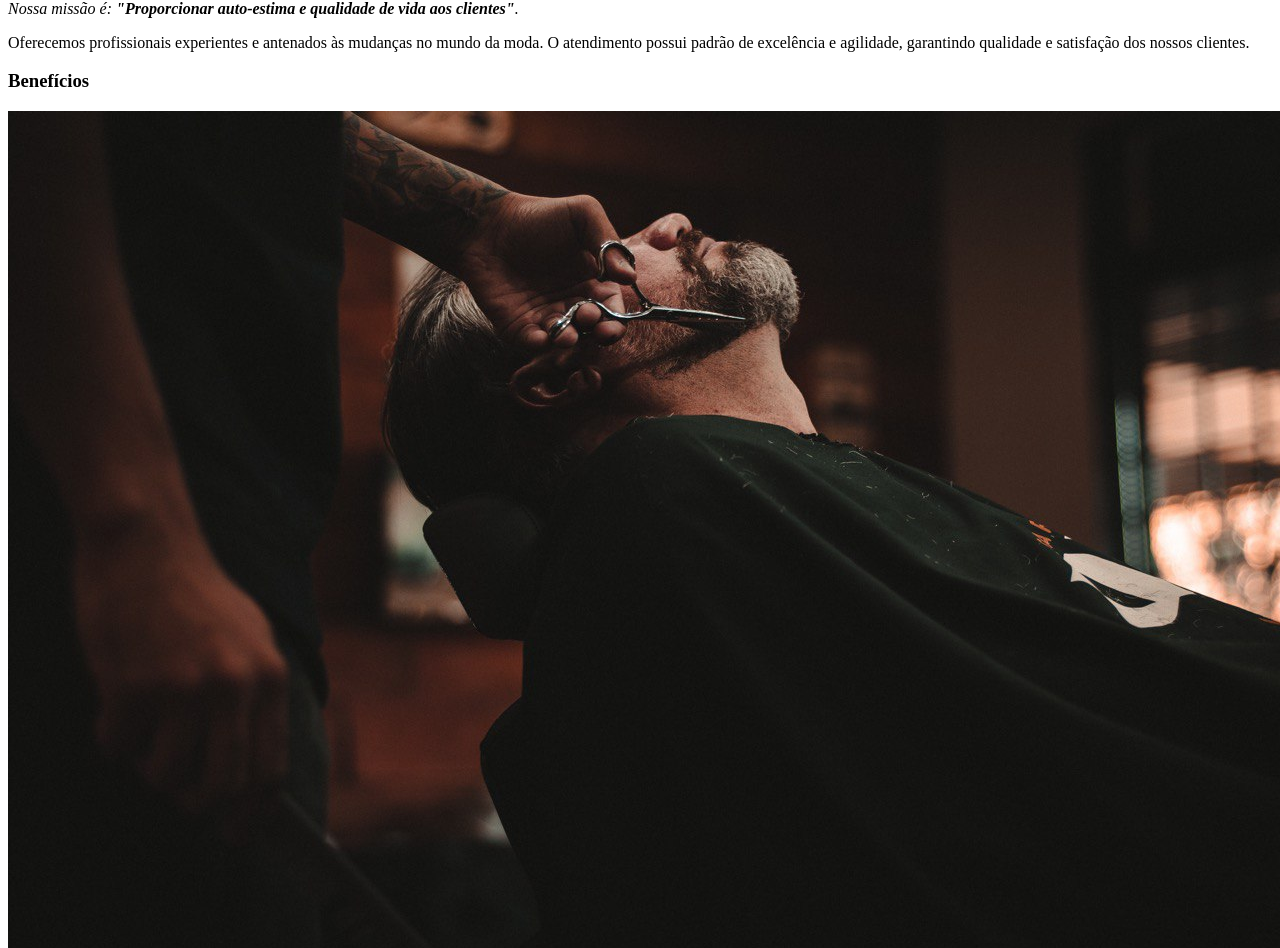
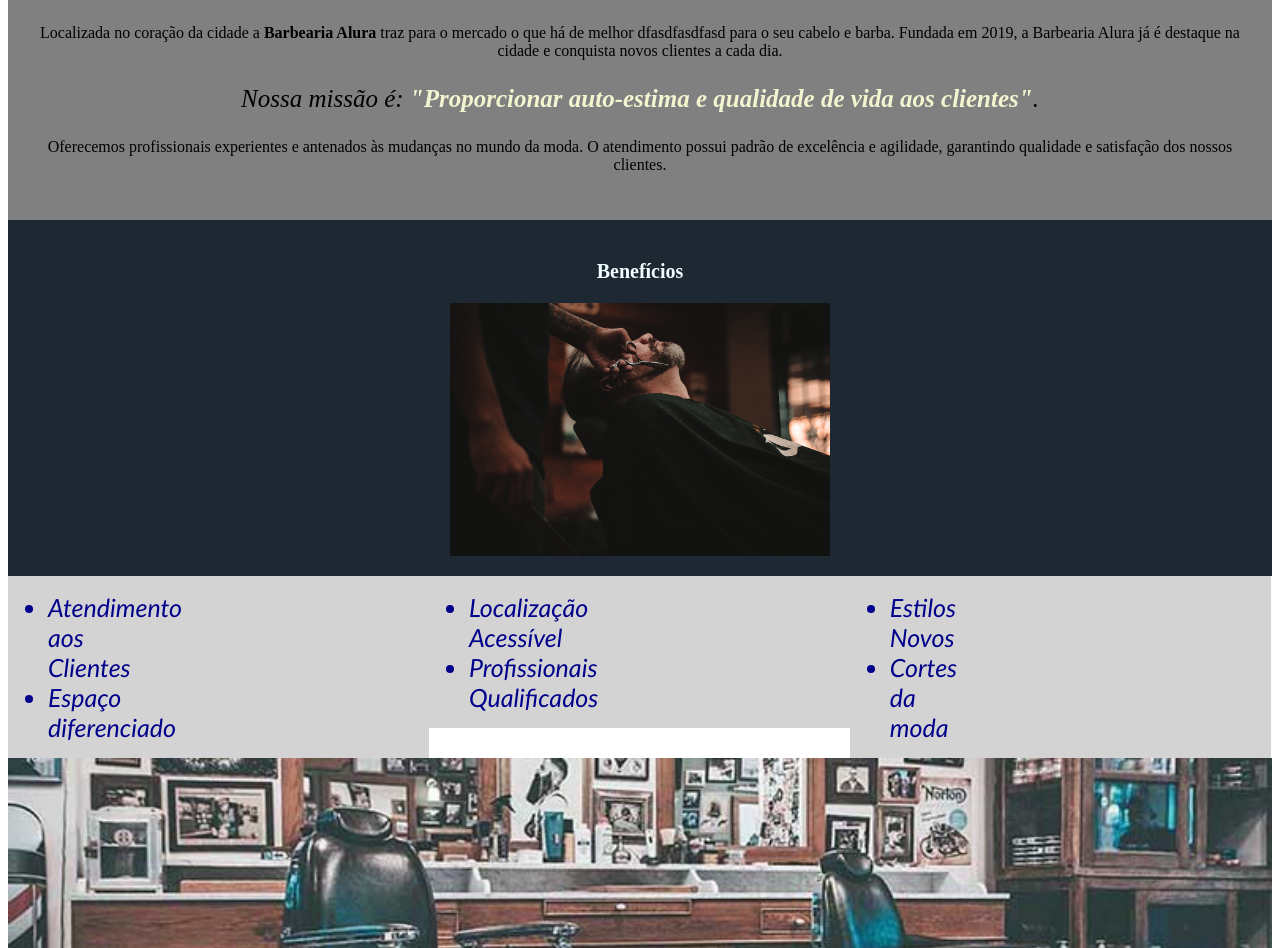
Before and after one commit to Ballu0/Site-Teste, a plain HTML site: page index.html in a window 1280 px wide. Shown: the part 219-1167 px from the top of the page. Drawn offline with Linux system fonts and the light colour scheme.

Commit message:
style.css balu

```diff
--- a/style.css
+++ b/style.css
@@ -1,36 +1,116 @@
-#!/bin/bash
+body {
 
-# Verifique se foi fornecido um link de repositório como argumento.
-if [ $# -ne 1 ]; then
-  echo "Uso: $0 <link_do_repositorio>"
-  exit 1
-fi
+}
 
-# Diretório de destino (pasta Downloads).
-download_dir="$HOME/Downloads"
+#banner {
+	width:100%;
+}
 
-# Verifica se a pasta do repositório já existe em Downloads.
-if [ -d "$download_dir/$(basename $1 .git)" ]; then
-  echo "A pasta do repositório já existe. Removendo..."
-  rm -rf "$download_dir/$(basename $1 .git)"
-fi
+.principal{
+	background: grey;
+	padding: 30px;
+}
 
-# Clona o repositório.
-git clone "$1" "$download_dir/$(basename $1 .git)"
+.titulo-principal {
+	background: lightgrey;
+	padding-left: 30px;
+	text-align: center;
+}
 
-# Abre os arquivos style.css e index.html no Sublime Text.
-subl "$download_dir/$(basename $1 .git)/style.css"
-subl "$download_dir/$(basename $1 .git)/index.html" &
-subl_pid=$!
+.titulo-centralizado {
+	text-align: center;
+	font-size: 40px;
+	background: yellowgreen;
+}
 
-# Abre o arquivo index.html no Firefox (assumindo que o Firefox está instalado).
-firefox "$download_dir/$(basename $1 .git)/index.html" &
-firefox_pid=$!
+.titulo-centralizado-02 {
+	text-align: center;
+	font-size: 20px;
+	color: #F0FFFF;
+}
 
-# Espera o fechamento do Firefox e do Sublime Text.
-wait $firefox_pid
-wait $subl_pid
 
-# Após o fechamento dos programas, remove os arquivos locais.
-echo "Removendo arquivos locais, certifique-se de ter enviado ao GitHub."
-rm -rf "$download_dir/$(basename $1 .git)"
+p {
+	text-align: center;
+}
+
+#missao {
+	font-size: 20px
+}
+
+em strong {
+	color: #f3f5d0;
+}
+
+.itens_02 {
+	font-style: italic;
+	font-size: 25px;
+	font-family: "Times New Roman";
+}
+
+.itens {
+	font-style: italic;
+	font-size: 25px;
+	font-family: Calibri;
+	color: darkblue;
+}
+
+.b {
+	font-style: italic;
+	font-size: 25px;
+	font-family: Calibri;
+}
+
+a:link {
+ color: #00F;
+ background-color: yellow;
+}
+
+.beneficios {
+	background: #1e2833;
+	padding: 20px;
+}
+
+ul {
+	display: inline-block;
+	vertical-align: top;
+	width: 20%;
+	margin-right: 15%;
+}
+
+.imagembeneficios {
+	width: 380px;
+	display: block;
+    margin-left: auto;
+    margin-right: auto;
+}
+
+.btn_btn-primary {
+	color: blue;
+}
+
+.btn_btn-secondary{
+	color: green;
+}
+
+.btn_btn-success{
+	color: red;
+}
+
+.footer_back{
+	color: darkblue;
+	background: lightgrey;
+}
+
+.column {
+  float: left;
+  width: 33.3%;
+  background: lightgrey;
+}
+
+/* Clear floats after the columns */
+.row:after {
+  content: "";
+  display: table;
+  clear: both;
+}
```
